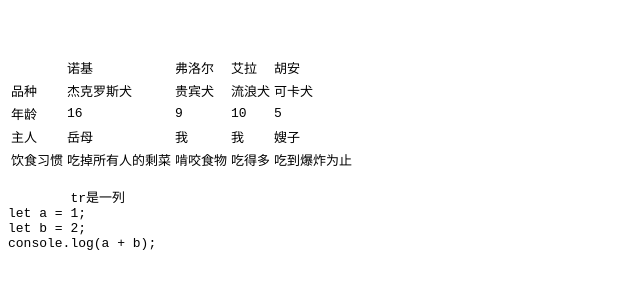
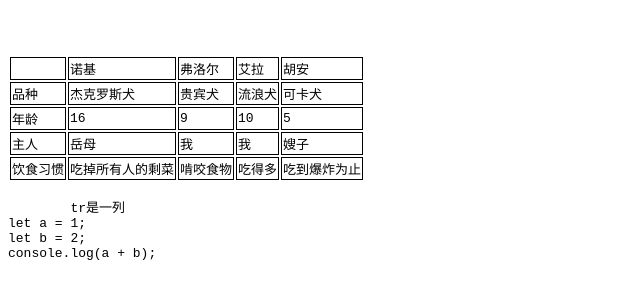
Before and after one commit to znlnsn/temp, a plain HTML site: page index.html in a window 1280 px wide. Shown: the part 116-414 px from the top of the page, without its empty margins (0-640 px from the left). Drawn offline with Linux system fonts and the light colour scheme.

Commit message:
Update index.html

```diff
--- a/index.html
+++ b/index.html
@@ -4,7 +4,7 @@
 <meta charset="utf-8">
 <title>菜鸟教程(runoob.com)</title>
     <style>
-    table tr{
+    table tr td{
         border: 1px solid #000000;
     }
         </style>
```
